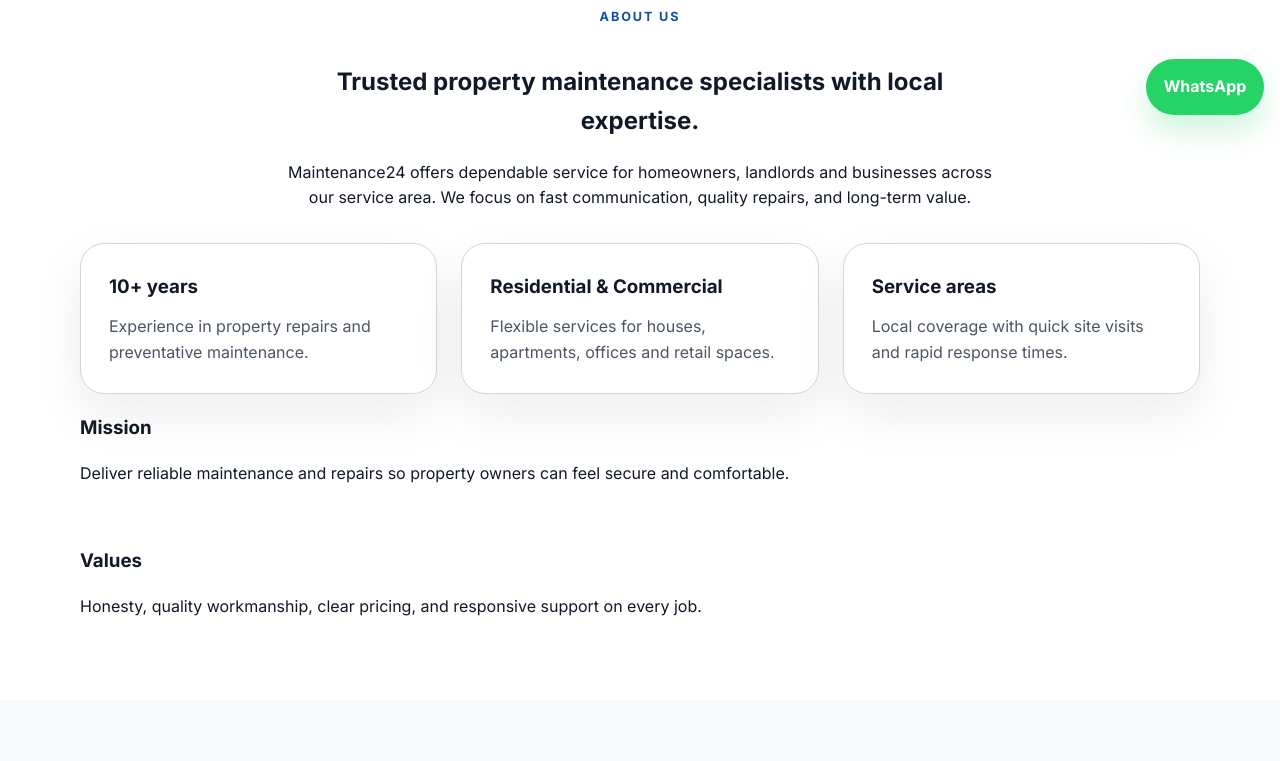
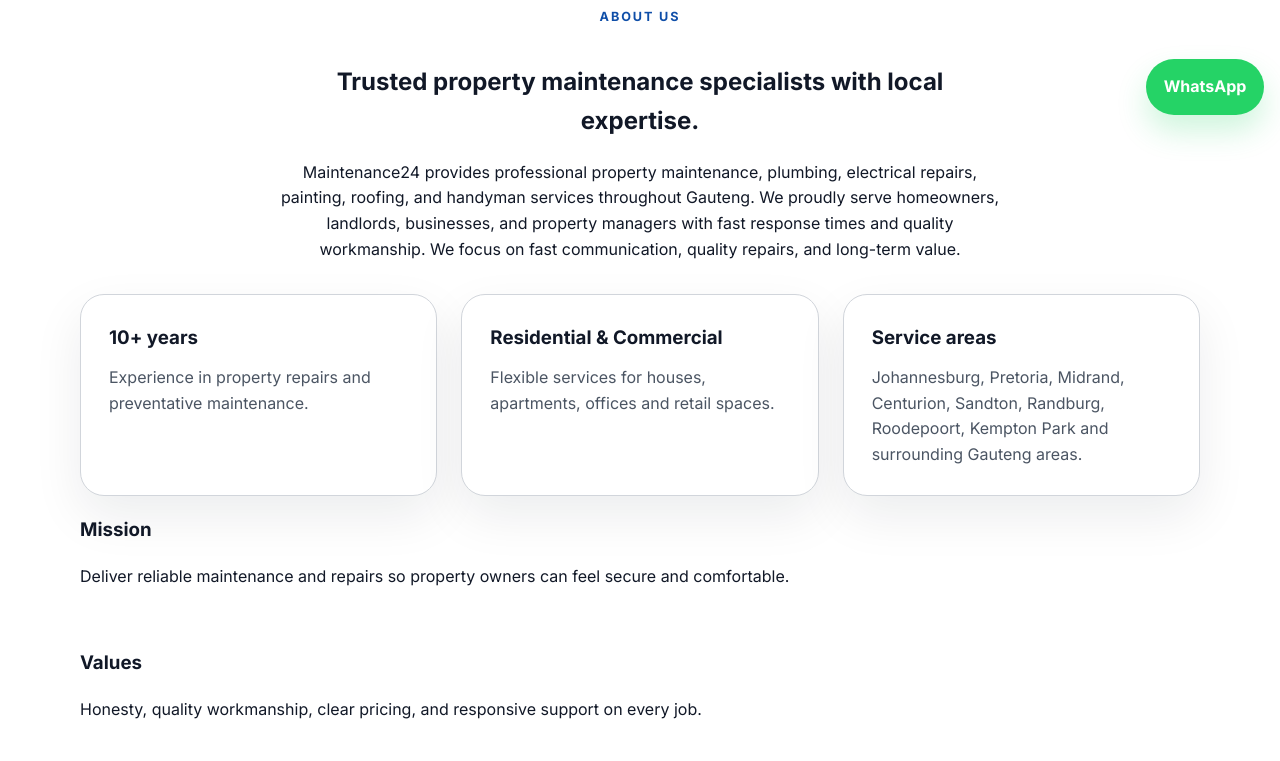
Before and after one commit to kmabuda17-coder/maintenance-brand-identity-feedback, a plain HTML site: page index.html in a window 1280 px wide. Shown: the part 669-1430 px from the top of the page. Drawn offline with Linux system fonts and the light colour scheme.

Commit message:
Update index.html

```diff
--- a/index.html
+++ b/index.html
@@ -66,7 +66,7 @@
       <div class="container section-intro">
         <span class="eyebrow">About Us</span>
         <h2>Trusted property maintenance specialists with local expertise.</h2>
-        <p>Maintenance24 offers dependable service for homeowners, landlords and businesses across our service area. We focus on fast communication, quality repairs, and long-term value.</p>
+        <p>Maintenance24 provides professional property maintenance, plumbing, electrical repairs, painting, roofing, and handyman services throughout Gauteng. We proudly serve homeowners, landlords, businesses, and property managers with fast response times and quality workmanship. We focus on fast communication, quality repairs, and long-term value.</p>
       </div>
       <div class="container stats-grid">
         <article class="stat-card">
@@ -79,7 +79,7 @@
         </article>
         <article class="stat-card">
           <h3>Service areas</h3>
-          <p>Local coverage with quick site visits and rapid response times.</p>
+          <p>Johannesburg, Pretoria, Midrand, Centurion, Sandton, Randburg, Roodepoort, Kempton Park and surrounding Gauteng areas.</p>
         </article>
       </div>
       <div class="container values-grid">
@@ -207,7 +207,7 @@
           </div>
           <div class="contact-card">
             <h3>Email</h3>
-            <a href="mailto:info@maintenance24.example">info@maintenance24.co.za</a>
+            <a href="mailto:quotes@maintenance24.co.za">quotes@maintenance24.co.za</a>
           </div>
           <div class="contact-card map-card">
             <h3>Service Area</h3>
```
